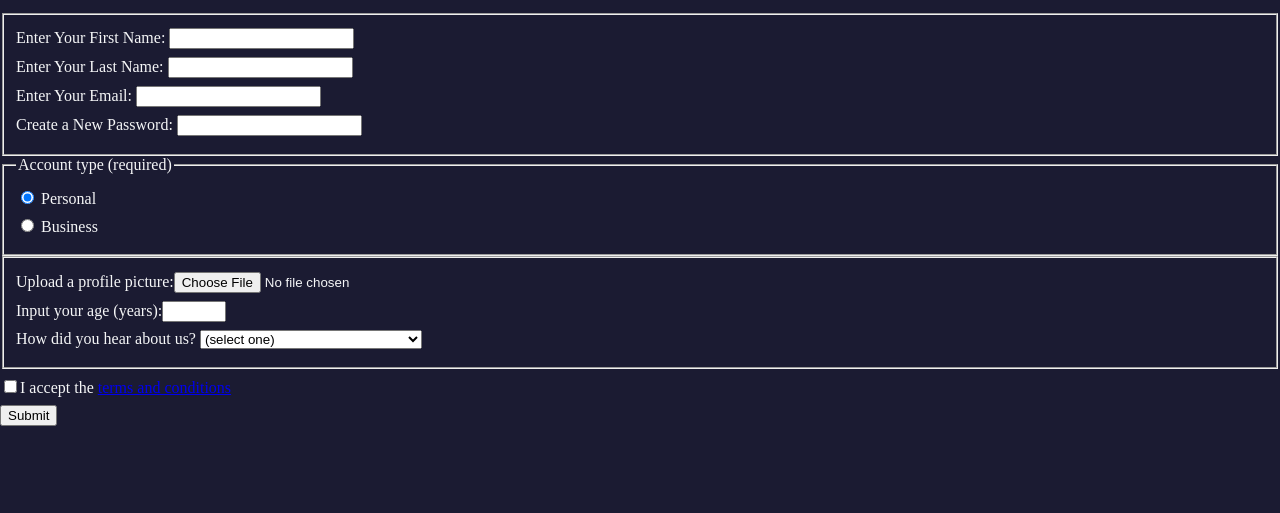
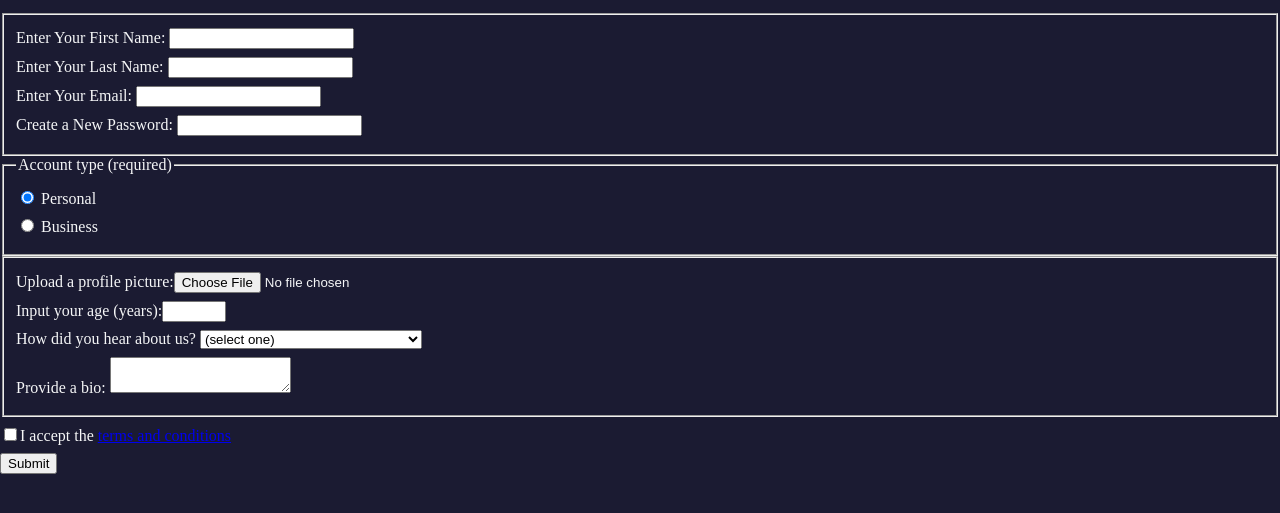
Before and after one commit to MateoLeon505/Registration-Form, a plain HTML site: page form.html in a window 1280 px wide. Shown: the part 101-614 px from the top of the page. Drawn offline with Linux system fonts and the light colour scheme.

Commit message:
nchanges

```diff
--- a/form.html
+++ b/form.html
@@ -32,7 +32,8 @@
                         <option value="3">freeCodeCamp Forum</option>
                         <option value="4">Other</option>
                     </select>
-                  </label>
+                </label>
+                <label>Provide a bio: <textarea></textarea></label>
             </fieldset>
             <label for="terms-and-conditions">
                 <input id="terms-and-conditions" type="checkbox" required />I accept the
```
